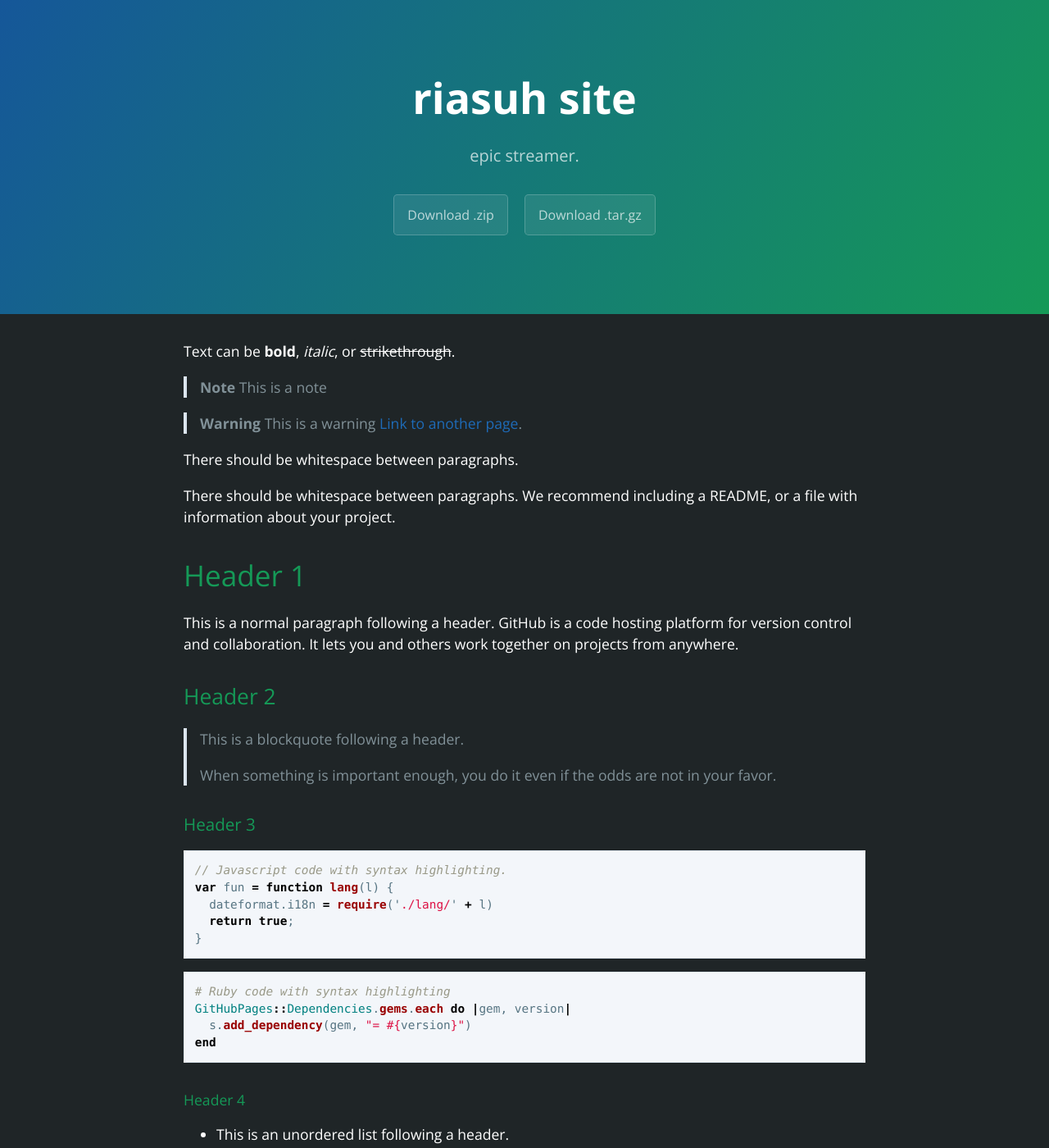
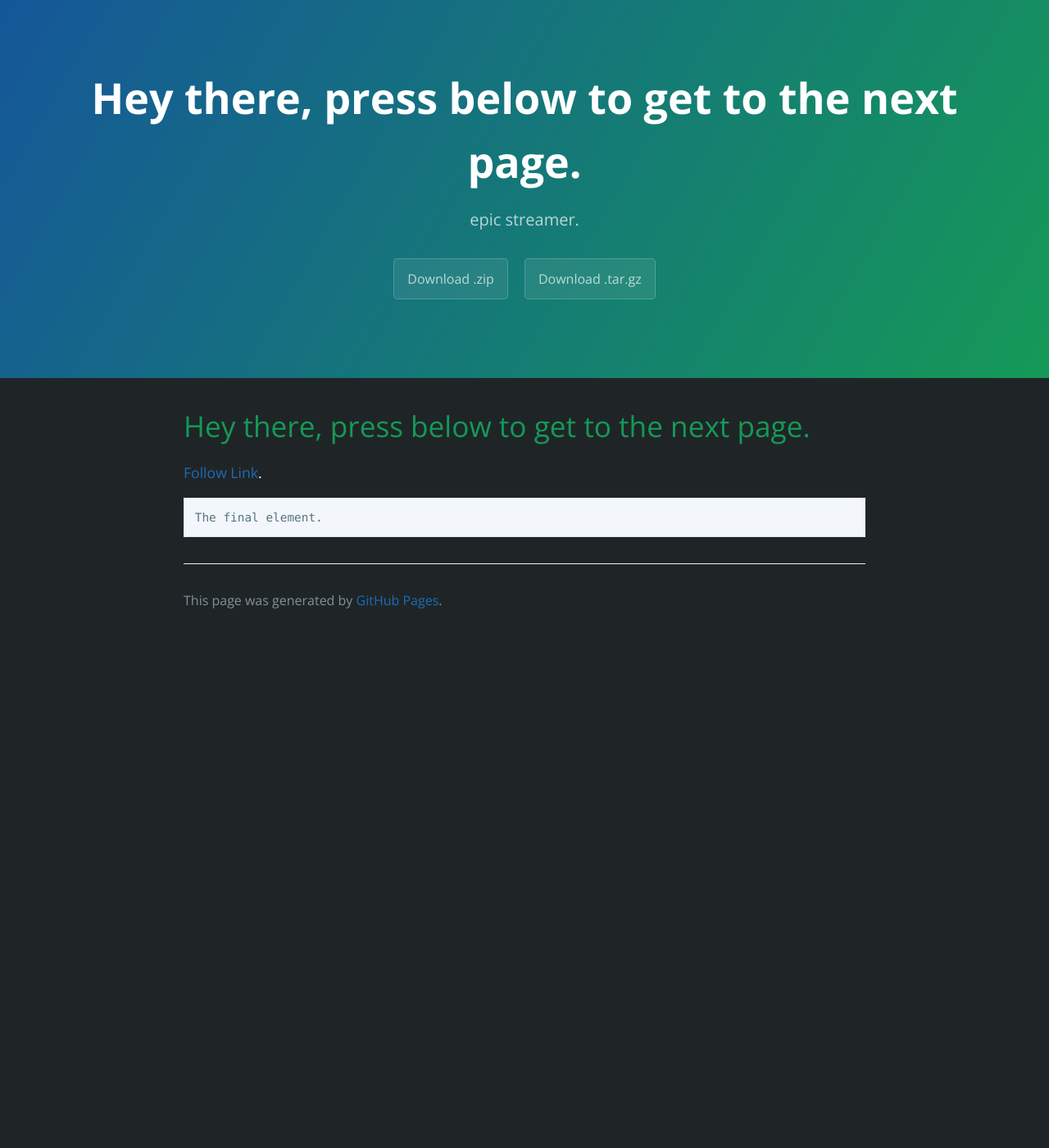
Before and after one commit to riasuh/riasuh.github.io, a Jekyll site: the page built from index.md, in a window 1280 px wide and 1400 px high. Shown: the whole window at 82% size. Built offline with Jekyll 4.4.1, drawn with Linux system fonts in a browser that asks for light colours; our own code applies the rules of GitHub Pages for plain Markdown files; some of the changed text lies outside the part shown.

Commit message:
Update index.md

````diff
--- a/index.md
+++ b/index.md
@@ -2,125 +2,8 @@
 layout: default
 ---
 
-Text can be **bold**, _italic_, or ~~strikethrough~~.
-> **Note**
-> This is a note
-
-> **Warning**
-> This is a warning
-[Link to another page](./another-page.html).
-
-There should be whitespace between paragraphs.
-
-There should be whitespace between paragraphs. We recommend including a README, or a file with information about your project.
-
-# Header 1
-
-This is a normal paragraph following a header. GitHub is a code hosting platform for version control and collaboration. It lets you and others work together on projects from anywhere.
-
-## Header 2
-
-> This is a blockquote following a header.
->
-> When something is important enough, you do it even if the odds are not in your favor.
-
-### Header 3
-
-```js
-// Javascript code with syntax highlighting.
-var fun = function lang(l) {
-  dateformat.i18n = require('./lang/' + l)
-  return true;
-}
-```
-
-```ruby
-# Ruby code with syntax highlighting
-GitHubPages::Dependencies.gems.each do |gem, version|
-  s.add_dependency(gem, "= #{version}")
-end
-```
-
-#### Header 4
-
-*   This is an unordered list following a header.
-*   This is an unordered list following a header.
-*   This is an unordered list following a header.
-
-##### Header 5
-
-1.  This is an ordered list following a header.
-2.  This is an ordered list following a header.
-3.  This is an ordered list following a header.
-
-###### Header 6
-
-| head1        | head two          | three |
-|:-------------|:------------------|:------|
-| ok           | good swedish fish | nice  |
-| out of stock | good and plenty   | nice  |
-| ok           | good `oreos`      | hmm   |
-| ok           | good `zoute` drop | yumm  |
-
-### There's a horizontal rule below this.
-
-* * *
-
-### Here is an unordered list:
-
-*   Item foo
-*   Item bar
-*   Item baz
-*   Item zip
-
-### And an ordered list:
-
-1.  Item one
-1.  Item two
-1.  Item three
-1.  Item four
-
-### And a nested list:
-
-- level 1 item
-  - level 2 item
-  - level 2 item
-    - level 3 item
-    - level 3 item
-- level 1 item
-  - level 2 item
-  - level 2 item
-  - level 2 item
-- level 1 item
-  - level 2 item
-  - level 2 item
-- level 1 item
-
-### Small image
-
-![Octocat](https://github.githubassets.com/images/icons/emoji/octocat.png)
-
-### Large image
-
-![Branching](https://guides.github.com/activities/hello-world/branching.png)
-
-
-### Definition lists can be used with HTML syntax.
-
-<dl>
-<dt>Name</dt>
-<dd>Godzilla</dd>
-<dt>Born</dt>
-<dd>1952</dd>
-<dt>Birthplace</dt>
-<dd>Japan</dd>
-<dt>Color</dt>
-<dd>Green</dd>
-</dl>
-
-```
-Long, single-line code blocks should not wrap. They should horizontally scroll if they are too long. This line should be long enough to demonstrate this.
-```
+# Hey there, press below to get to the next page.
+[Follow Link](https://riasuh.github.io/docs2/).
 
 ```
 The final element.
````
